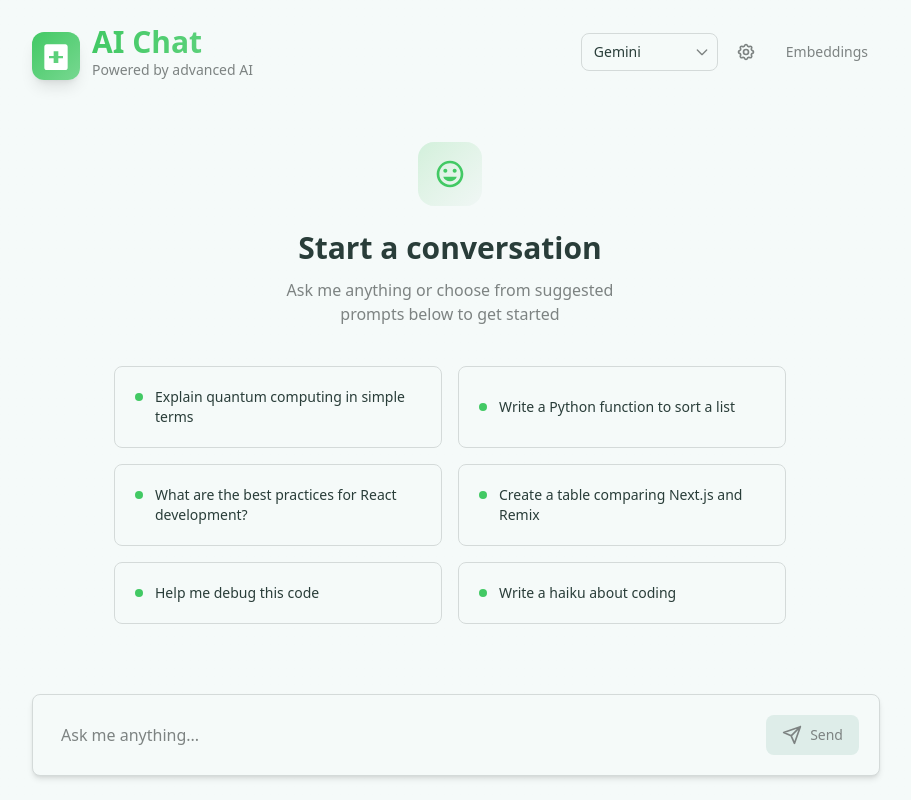
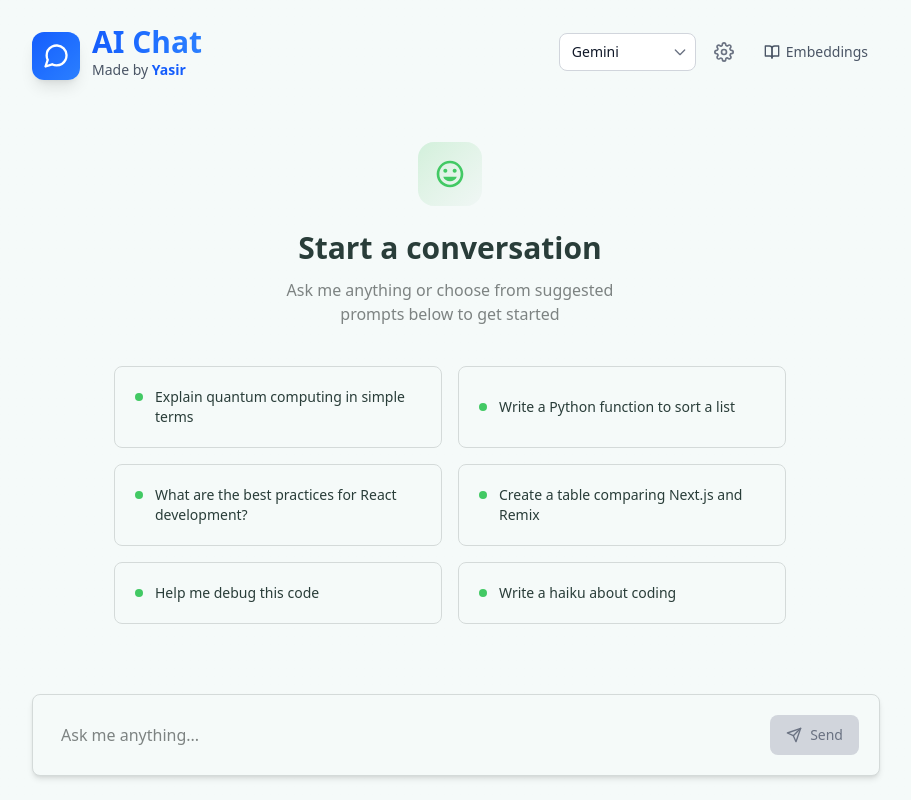
Before and after one commit to itsyasirkhandev/chatbot, a Next.js app: page / in a window 1280 px wide. Shown: the whole page, without its empty margins (184-1095 px from the left). Built offline with nearby package versions, Linux system fonts and the light colour scheme.

Commit message:
Updated package.json

```diff
--- /dev/null
+++ b/app/components/Header.tsx
@@ -0,0 +1,111 @@
+'use client';
+
+import { FiSettings, FiTrash2, FiBookOpen, FiMessageCircle } from 'react-icons/fi';
+
+interface HeaderProps {
+  provider: 'gemini' | 'huggingface' | 'deepseek';
+  onProviderChange: (provider: 'gemini' | 'huggingface' | 'deepseek') => void;
+  systemMessage: string;
+  onSystemPromptClick: () => void;
+  messagesCount: number;
+  isStreaming: boolean;
+  onClearClick: () => void;
+}
+
+export function Header({
+  provider,
+  onProviderChange,
+  systemMessage,
+  onSystemPromptClick,
+  messagesCount,
+  isStreaming,
+  onClearClick,
+}: HeaderProps) {
+  return (
+    <header className="mb-8 md:mb-10">
+      <div className="flex flex-col md:flex-row md:items-center md:justify-between gap-4 md:gap-6">
+        <div className="flex items-end gap-3">
+          <div className="w-10 h-10 md:w-12 md:h-12 rounded-xl bg-gradient-to-br from-blue-600 to-blue-500 flex items-center justify-center shadow-lg hover:shadow-xl transition-shadow">
+            <FiMessageCircle className="w-6 h-6 md:w-7 md:h-7 text-white" />
+          </div>
+          <div>
+            <h1 className="text-2xl md:text-3xl font-bold bg-gradient-to-r from-blue-600 to-blue-500 bg-clip-text text-transparent">
+              AI Chat
+            </h1>
+            <p className="text-xs md:text-sm text-gray-600 dark:text-gray-400 font-medium">
+              Made by{' '}
+              <a
+                href="https://yasir.qzz.io"
+                target="_blank"
+                rel="noopener noreferrer"
+                className="text-blue-600 dark:text-blue-400 hover:underline font-semibold"
+              >
+                Yasir
+              </a>
+            </p>
+          </div>
+        </div>
+        <div className="flex items-center gap-2">
+          <div className="relative">
+            <label htmlFor="provider-select" className="sr-only">
+              Select AI Provider
+            </label>
+            <select
+              id="provider-select"
+              value={provider}
+              onChange={(e) => onProviderChange(e.target.value as 'gemini' | 'huggingface' | 'deepseek')}
+              disabled={isStreaming}
+              className="px-3 py-2 pr-8 text-sm border border-gray-300 dark:border-gray-600 rounded-lg bg-white dark:bg-gray-800 text-gray-900 dark:text-gray-100 hover:border-blue-400 focus:outline-none focus:ring-2 focus:ring-blue-500 focus:border-transparent disabled:opacity-50 disabled:cursor-not-allowed appearance-none cursor-pointer transition-all"
+              aria-label="Choose AI model provider"
+            >
+              <option value="gemini">Gemini</option>
+              <option value="huggingface">Hugging Face</option>
+              <option value="deepseek">DeepSeek-R1</option>
+            </select>
+            <svg
+              className="absolute right-2 top-1/2 -translate-y-1/2 w-4 h-4 text-gray-500 pointer-events-none"
+              fill="none"
+              stroke="currentColor"
+              viewBox="0 0 24 24"
+            >
+              <path strokeLinecap="round" strokeLinejoin="round" strokeWidth={2} d="M19 9l-7 7-7-7" />
+            </svg>
+          </div>
+
+          <button
+            onClick={onSystemPromptClick}
+            className={`p-2.5 rounded-lg transition-all duration-200 ${
+              systemMessage
+                ? 'text-blue-600 bg-blue-100 dark:text-blue-400 dark:bg-blue-900/30 hover:bg-blue-200 dark:hover:bg-blue-900/50 shadow-sm'
+                : 'text-gray-500 dark:text-gray-400 hover:text-gray-700 dark:hover:text-gray-300 hover:bg-gray-100 dark:hover:bg-gray-700'
+            }`}
+            aria-label="System prompt"
+            title="Set system prompt"
+          >
+            <FiSettings className="w-5 h-5" />
+          </button>
+
+          {messagesCount > 0 && (
+            <button
+              onClick={onClearClick}
+              className="p-2.5 text-gray-500 dark:text-gray-400 hover:text-red-600 dark:hover:text-red-400 hover:bg-red-100 dark:hover:bg-red-900/30 rounded-lg transition-all duration-200"
+              aria-label="Clear conversation"
+              title="Clear conversation"
+            >
+              <FiTrash2 className="w-5 h-5" />
+            </button>
+          )}
+
+          <a
+            href="/embeding"
+            className="px-3 py-2 rounded-lg text-sm font-medium text-gray-600 dark:text-gray-400 hover:text-blue-600 dark:hover:text-blue-400 hover:bg-blue-100 dark:hover:bg-blue-900/30 transition-all duration-200 flex items-center gap-1.5"
+            title="Document Similarity"
+          >
+            <FiBookOpen className="w-4 h-4" />
+            <span className="hidden sm:inline">Embeddings</span>
+          </a>
+        </div>
+      </div>
+    </header>
+  );
+}
--- a/app/page.tsx
+++ b/app/page.tsx
@@ -7,6 +7,8 @@ import rehypeHighlight from 'rehype-highlight';
 import { CodeBlock } from './components/CodeBlock';
 import { ThinkingMessage } from './components/ThinkingMessage';
 import { SkeletonLoader } from './components/SkeletonLoader';
+import { Header } from './components/Header';
+import { FiSend, FiSquare } from 'react-icons/fi';
 
 interface Message {
   role: 'user' | 'assistant' | 'system';
@@ -333,92 +335,15 @@ export default function Home() {
       </a>
 
       <div className="flex flex-col h-full max-w-4xl w-full mx-auto px-3 py-4 md:px-6 md:py-6">
-        {/* Modern Header */}
-        <header className="mb-8 md:mb-10">
-          <div className="flex flex-col md:flex-row md:items-center md:justify-between gap-4 md:gap-6">
-            <div className="flex items-end gap-3">
-              <div className="w-10 h-10 md:w-12 md:h-12 rounded-xl bg-gradient-to-br from-primary to-primary/70 flex items-center justify-center shadow-lg">
-                <svg className="w-6 h-6 md:w-7 md:h-7 text-primary-foreground" fill="currentColor" viewBox="0 0 24 24">
-                  <path d="M20 2H4c-1.1 0-2 .9-2 2v18c0 1.1.9 2 2 2h16c1.1 0 2-.9 2-2V4c0-1.1-.9-2-2-2zm-2 12h-4v4h-4v-4H6v-2h4V8h4v4h4v2z" />
-                </svg>
-              </div>
-              <div>
-                <h1 className="text-2xl md:text-3xl font-bold bg-gradient-to-r from-primary to-primary/80 bg-clip-text text-transparent">
-                  AI Chat
-                </h1>
-                <p className="text-xs md:text-sm text-muted-foreground font-medium">Powered by advanced AI</p>
-              </div>
-            </div>
-            <div className="flex items-center gap-2">
-              {/* Model Provider Dropdown */}
-              <div className="relative">
-                <label htmlFor="provider-select" className="sr-only">
-                  Select AI Provider
-                </label>
-                <select
-                  id="provider-select"
-                  value={provider}
-                  onChange={(e) => setProvider(e.target.value as 'gemini' | 'huggingface' | 'deepseek')}
-                  disabled={isStreaming}
-                  className="px-3 py-2 pr-8 text-sm border border-border rounded-lg bg-card text-foreground hover:border-primary/30 focus:outline-none focus:ring-2 focus:ring-primary focus:border-transparent disabled:opacity-50 disabled:cursor-not-allowed appearance-none cursor-pointer transition-all"
-                  aria-label="Choose AI model provider"
-                >
-                  <option value="gemini">Gemini</option>
-                  <option value="huggingface">Hugging Face</option>
-                  <option value="deepseek">DeepSeek-R1</option>
-                </select>
-                <svg
-                  className="absolute right-2 top-1/2 -translate-y-1/2 w-4 h-4 text-muted-foreground pointer-events-none"
-                  fill="none"
-                  stroke="currentColor"
-                  viewBox="0 0 24 24"
-                >
-                  <path strokeLinecap="round" strokeLinejoin="round" strokeWidth={2} d="M19 9l-7 7-7-7" />
-                </svg>
-              </div>
-
-              {/* System Prompt Button */}
-              <button
-                onClick={() => setShowSystemPrompt(true)}
-                className={`p-2.5 rounded-lg transition-all duration-200 ${
-                  systemMessage
-                    ? 'text-primary bg-primary/10 hover:bg-primary/20 shadow-sm'
-                    : 'text-muted-foreground hover:text-foreground hover:bg-muted'
-                }`}
-                aria-label="System prompt"
-                title="Set system prompt"
-              >
-                <svg className="w-5 h-5" fill="none" stroke="currentColor" viewBox="0 0 24 24">
-                  <path strokeLinecap="round" strokeLinejoin="round" strokeWidth={2} d="M10.325 4.317c.426-1.756 2.924-1.756 3.35 0a1.724 1.724 0 002.573 1.066c1.543-.94 3.31.826 2.37 2.37a1.724 1.724 0 001.065 2.572c1.756.426 1.756 2.924 0 3.35a1.724 1.724 0 00-1.066 2.573c.94 1.543-.826 3.31-2.37 2.37a1.724 1.724 0 00-2.572 1.065c-.426 1.756-2.924 1.756-3.35 0a1.724 1.724 0 00-2.573-1.066c-1.543.94-3.31-.826-2.37-2.37a1.724 1.724 0 00-1.065-2.572c-1.756-.426-1.756-2.924 0-3.35a1.724 1.724 0 001.066-2.573c-.94-1.543.826-3.31 2.37-2.37.996.608 2.296.07 2.572-1.065z" />
-                  <path strokeLinecap="round" strokeLinejoin="round" strokeWidth={2} d="M15 12a3 3 0 11-6 0 3 3 0 016 0z" />
-                </svg>
-              </button>
-
-              {/* Clear Button */}
-              {messages.length > 0 && (
-                <button
-                  onClick={() => setShowClearConfirm(true)}
-                  className="p-2.5 text-muted-foreground hover:text-destructive hover:bg-destructive/10 rounded-lg transition-all duration-200"
-                  aria-label="Clear conversation"
-                  title="Clear conversation"
-                >
-                  <svg className="w-5 h-5" fill="none" stroke="currentColor" viewBox="0 0 24 24">
-                    <path strokeLinecap="round" strokeLinejoin="round" strokeWidth={2} d="M19 7l-.867 12.142A2 2 0 0116.138 21H7.862a2 2 0 01-1.995-1.858L5 7m5 4v6m4-6v6m1-10V4a1 1 0 00-1-1h-4a1 1 0 00-1 1v3M4 7h16" />
-                  </svg>
-                </button>
-              )}
-
-              {/* Embeddings Link */}
-              <a
-                href="/embeding"
-                className="px-3 py-2 rounded-lg text-sm font-medium text-muted-foreground hover:text-primary hover:bg-primary/10 transition-all duration-200"
-                title="Document Similarity"
-              >
-                Embeddings
-              </a>
-            </div>
-          </div>
-        </header>
+        <Header
+          provider={provider}
+          onProviderChange={setProvider}
+          systemMessage={systemMessage}
+          onSystemPromptClick={() => setShowSystemPrompt(true)}
+          messagesCount={messages.length}
+          isStreaming={isStreaming}
+          onClearClick={() => setShowClearConfirm(true)}
+        />
 
         {/* Clear Confirmation Modal */}
         {showClearConfirm && (
@@ -683,11 +608,9 @@ export default function Home() {
                 type="button"
                 onClick={handleStopGeneration}
                 aria-label="Stop generation"
-                className="px-4 py-2 bg-destructive hover:bg-destructive/90 text-destructive-foreground text-sm rounded-lg transition-all duration-200 flex items-center gap-2 font-medium shadow-sm"
+                className="px-4 py-2 bg-red-600 hover:bg-red-700 text-white text-sm rounded-lg transition-all duration-200 flex items-center gap-2 font-medium shadow-sm"
               >
-                <svg className="w-4 h-4" fill="currentColor" viewBox="0 0 24 24">
-                  <rect x="6" y="6" width="12" height="12" rx="1" />
-                </svg>
+                <FiSquare className="w-4 h-4" />
                 <span className="hidden sm:inline">Stop</span>
               </button>
             ) : (
@@ -695,11 +618,9 @@ export default function Home() {
                 type="submit"
                 disabled={!input.trim()}
                 aria-label="Send message"
-                className="px-4 py-2 bg-primary hover:bg-primary/90 disabled:bg-muted disabled:text-muted-foreground disabled:cursor-not-allowed text-primary-foreground text-sm rounded-lg transition-all duration-200 flex items-center gap-2 font-medium shadow-sm disabled:shadow-none"
+                className="px-4 py-2 bg-blue-600 hover:bg-blue-700 disabled:bg-gray-300 disabled:text-gray-500 disabled:cursor-not-allowed text-white text-sm rounded-lg transition-all duration-200 flex items-center gap-2 font-medium shadow-sm disabled:shadow-none dark:disabled:bg-gray-600 dark:disabled:text-gray-400"
               >
-                <svg className="w-5 h-5" fill="none" stroke="currentColor" strokeWidth={2} viewBox="0 0 24 24">
-                  <path d="M22 2L11 13M22 2l-7 20-4-9-9-4 20-7z" strokeLinecap="round" strokeLinejoin="round"/>
-                </svg>
+                <FiSend className="w-4 h-4" />
                 <span className="hidden sm:inline">Send</span>
               </button>
             )}
--- a/package.json
+++ b/package.json
@@ -16,6 +16,7 @@
     "next": "16.0.1",
     "react": "19.2.0",
     "react-dom": "19.2.0",
+    "react-icons": "^5.5.0",
     "react-markdown": "^10.1.0",
     "rehype-highlight": "^7.0.2",
     "remark-gfm": "^4.0.1"
```
Also changed, not shown: app/layout.tsx (+5 -2 lines), app/favicon.svg (added), 1 other file (tests, documents, lock files or other folders).
